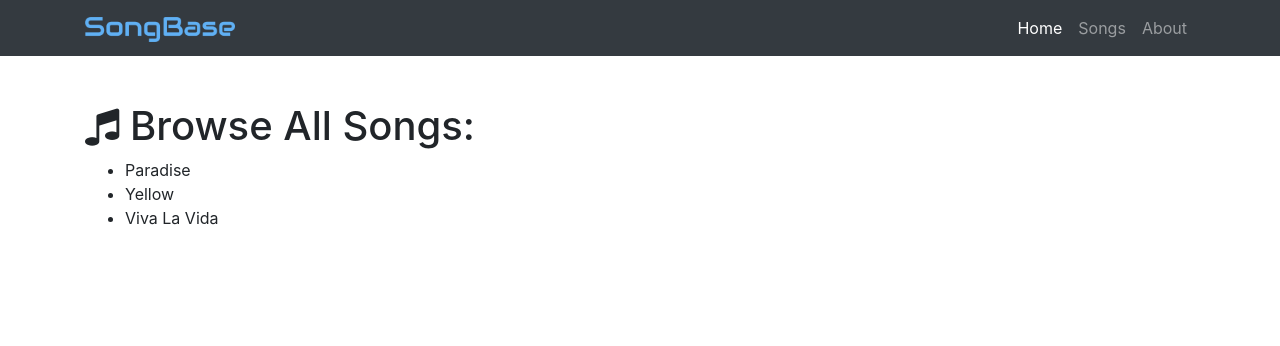
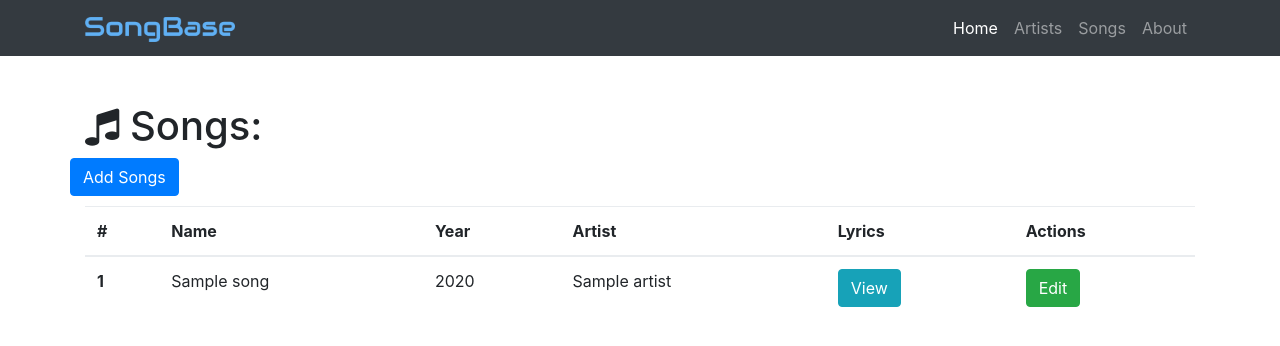
Before and after one commit to gichehak/songbase, a Flask app: page /songs in a window 1280 px wide. Shown: the top 346 px of the page. Run offline with Flask 2, Linux system fonts and the light colour scheme; tables that the repository leaves empty hold one stand-in row (values such as "Sample post"); some libraries are stand-ins or nearby versions.

Commit message:
with artists

```diff
--- a/requirement.txt
+++ b/requirement.txt
@@ -1,2 +1,3 @@
 Flask==0.12.2
 Flask-Script==2.0.6
+Flask-SQLAlchemy==2.3.0
--- a/songbase.py
+++ b/songbase.py
@@ -1,6 +1,33 @@
+import os
 from flask import Flask, session, render_template, request, flash, redirect, url_for
+from flask_sqlalchemy import SQLAlchemy
+
 app = Flask(__name__)
-app.config['SECRET_KEY'] = 'hard to get secure key'
+app.config['SECRET_KEY'] = 'hard to guess secure key'
+app.config['SQLALCHEMY_TRACK_MODIFICATIONS'] = True
+
+# setup SQLAlchemy
+basedir = os.path.abspath(os.path.dirname(__file__))
+app.config['SQLALCHEMY_DATABASE_URI'] = 'sqlite:///' + os.path.join(basedir, 'data.sqlite')
+db = SQLAlchemy(app)
+
+
+# define database tables
+class Artist(db.Model):
+    __tablename__ = 'artists'
+    id = db.Column(db.Integer, primary_key=True)
+    name = db.Column(db.String(64))
+    about = db.Column(db.Text)
+    songs = db.relationship('Song', backref='artist')
+
+
+class Song(db.Model):
+    __tablename__ = 'songs'
+    id = db.Column(db.Integer, primary_key=True)
+    name = db.Column(db.String(256))
+    year = db.Column(db.Integer)
+    lyrics = db.Column(db.Text)
+    artist_id = db.Column(db.Integer, db.ForeignKey('artists.id'))
 
 
 @app.route('/')
@@ -10,15 +37,86 @@ def index():
     return render_template('index.html')
 
 
+@app.route('/artists')
+def show_all_artists():
+    artists = Artist.query.all()
+    return render_template('artist-all.html', artists=artists)
+
+
+@app.route('/artist/add', methods=['GET', 'POST'])
+def add_artists():
+    if request.method == 'GET':
+        return render_template('artist-add.html')
+    if request.method == 'POST':
+        # get data from the form
+        name = request.form['name']
+        about = request.form['about']
+
+        # insert the data into the database
+        artist = Artist(name=name, about=about)
+        db.session.add(artist)
+        db.session.commit()
+        return redirect(url_for('show_all_artists'))
+
+
+@app.route('/artist/edit/<int:id>', methods=['GET', 'POST'])
+def edit_artist(id):
+    artist = Artist.query.filter_by(id=id).first()
+    if request.method == 'GET':
+        return render_template('artist-edit.html', artist=artist)
+    if request.method == 'POST':
+        # update data based on the form data
+        artist.name = request.form['name']
+        artist.about = request.form['about']
+        # update the database
+        db.session.commit()
+        return redirect(url_for('show_all_artists'))
+
+
+# song-all.html adds song id to the edit button using a hidden input
 @app.route('/songs')
 def show_all_songs():
-    songs = [
-        'Paradise',
-        'Yellow',
-        'Viva La Vida'
-    ]
+    songs = Song.query.all()
+    return render_template('song-all.html', songs=songs)
 
-    return render_template('song-all.html', songs=songs)
+
+@app.route('/song/add', methods=['GET', 'POST'])
+def add_songs():
+    if request.method == 'GET':
+        artists = Artist.query.all()
+        return render_template('song-add.html', artists=artists)
+    if request.method == 'POST':
+        # get data from the form
+        name = request.form['name']
+        year = request.form['year']
+        lyrics = request.form['lyrics']
+        artist_name = request.form['artist']
+        artist = Artist.query.filter_by(name=artist_name).first()
+        song = Song(name=name, year=year, lyrics=lyrics, artist=artist)
+
+        # insert the data into the database
+        db.session.add(song)
+        db.session.commit()
+        return redirect(url_for('show_all_songs'))
+
+
+@app.route('/song/edit/<int:id>', methods=['GET', 'POST'])
+def edit_song(id):
+    song = Song.query.filter_by(id=id).first()
+    artists = Artist.query.all()
+    if request.method == 'GET':
+        return render_template('song-edit.html', song=song, artists=artists)
+    if request.method == 'POST':
+        # update data based on the form data
+        song.name = request.form['name']
+        song.year = request.form['year']
+        song.lyrics = request.form['lyrics']
+        artist_name = request.form['artist']
+        artist = Artist.query.filter_by(name=artist_name).first()
+        song.artist = artist
+        # update the database
+        db.session.commit()
+        return redirect(url_for('show_all_songs'))
 
 
 @app.route('/about')
--- a/static/css/songbase.css
+++ b/static/css/songbase.css
@@ -1,3 +1,6 @@
 body {
   padding-top: 54px;
 }
+.bottom-margin {
+  margin-bottom: 10px;
+}
--- a/templates/about.html
+++ b/templates/about.html
@@ -10,7 +10,7 @@
   <!-- Page Content -->
   <div class="container">
     <h1 class="mt-5"><i class="fa fa-address-card-o" aria-hidden="true"></i> About Me</h1>
-    <p>This project is developed by <a id="developer" href="https://github.com/harrywang" data-toggle="tooltip" data-placement="top" title="Once upon a time this guy was a pretty good developer :)">Dr. Harry Wang</a>.</p>
+    <p>This project is developed by <a id="developer" href="https://github.com/gichehak" data-toggle="tooltip" data-placement="top" title="Once upon a time this guy was a pretty good developer :)">Kevin Gicheha</a>.</p>
   </div>
 {% endblock%}
 
--- a/templates/home-base.html
+++ b/templates/home-base.html
@@ -38,6 +38,9 @@
              </a>
           </li>
           <li class="nav-item">
+            <a class="nav-link" href="/artists">Artists</a>
+          </li>
+          <li class="nav-item">
             <a class="nav-link" href="/songs">Songs</a>
           </li>
           <li class="nav-item">
--- a/templates/song-all.html
+++ b/templates/song-all.html
@@ -1,21 +1,70 @@
 <!DOCTYPE html>
-
 {% extends "home-base.html"%}
 {% block title %}All Songs{% endblock %}
-{% block head%}
-  {{ super() }}
-{% endblock%}
 {% block page_content%}
 
   <!-- Page Content -->
   <div class="container">
-    <h1 class="mt-5"> <i class="fa fa-music" aria-hidden="true"></i> Browse All Songs:</h1>
-    <ul>
-        {% for song in songs %}
-          <li>{{song}}</li>
-        {% endfor%}
-    </ul>
+    <h1 class="mt-5"><i class="fa fa-music" aria-hidden="true"></i> Songs:</h1>
+    <div class="row bottom-margin">
+      <a href="/song/add" class="btn btn-primary" role="button" aria-disabled="true">Add Songs</a>
+    </div>
+    {% if songs %}
+      <table class="table">
+        <thead>
+          <tr>
+            <th>#</th>
+            <th>Name</th>
+            <th>Year</th>
+            <th>Artist</th>
+            <th>Lyrics</th>
+            <th>Actions</th>
+          </tr>
+        </thead>
+        <tbody>
+          {% for song in songs %}
+          <tr>
+              <th scope="row">{{song.id}}</th>
+              <td>{{song.name}}</td>
+              <td>{{song.year}}</td>
+              <td>{{song.artist.name}}</td>
+              <td>
+              <!--  view lyrics button trigger modal -->
+              <button type="button" class="btn btn-info" data-toggle="modal" data-target="#{{song.id}}">
+                View
+              </button>
 
+              <!-- Modal -->
+              <div class="modal fade" id="{{song.id}}" tabindex="-1" role="dialog">
+                <div class="modal-dialog" role="document">
+                  <div class="modal-content">
+                    <div class="modal-header">
+                      <h5 class="modal-title">{{song.name}}</h5>
+                      <button type="button" class="close" data-dismiss="modal" aria-label="Close">
+                        <span aria-hidden="true">&times;</span>
+                      </button>
+                    </div>
+                    <div class="modal-body">
+                      {{song.lyrics}}
+                    </div>
+                    <div class="modal-footer">
+                      <button type="button" class="btn btn-secondary" data-dismiss="modal">Close</button>
+                    </div>
+                  </div>
+                </div>
+              </div>
+              </td>
+              <td>
+                <a href="/song/edit/{{song.id}}" class="btn btn-success" role="button" aria-disabled="true">Edit</a>
+              </td>
+          </tr>
+
+          {% endfor%}
+        </tbody>
+      </table>
+    {% else %}
+      <h3>There are no songs in the database yet.</h3>
+    {% endif %}
   </div>
 
 {% endblock%}
```
Also changed, not shown: manage.py (+15 -3 lines), templates/artist-add.html (added, +23 -0 lines), templates/artist-all.html (added, +41 -0 lines), templates/artist-edit.html (added, +22 -0 lines), templates/song-add.html (added, +47 -0 lines), templates/song-edit.html (added, +49 -0 lines), data.sqlite (added), 1 other file.
